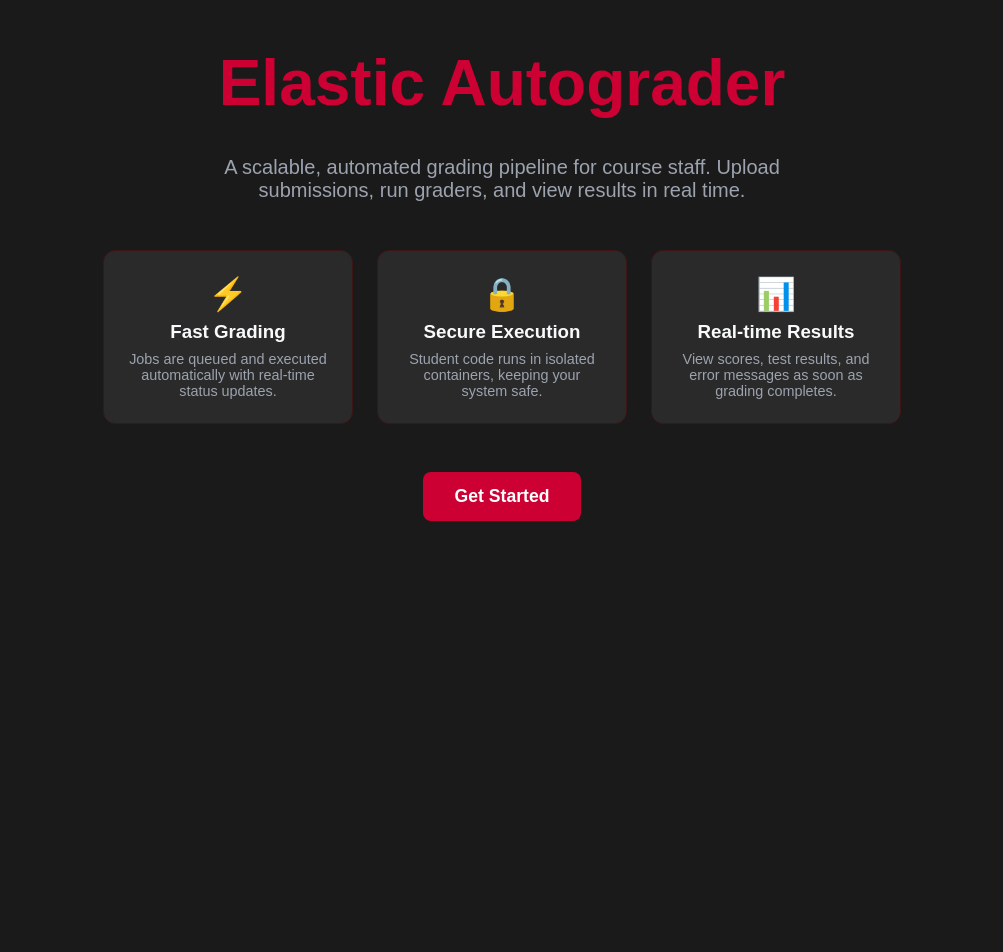
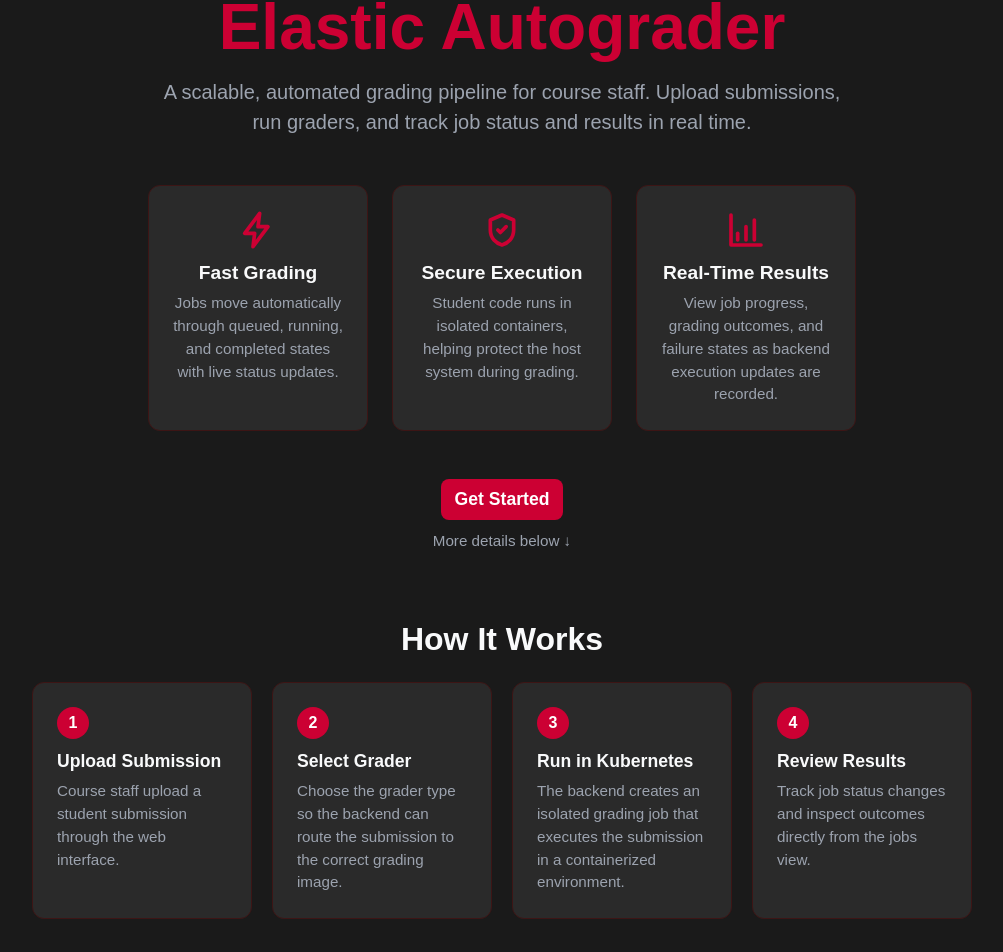
Before and after one commit to Electrolyte220/ElasticAutograder, a React (Vite) app in the folder frontend/: page / in a window 1280 px wide. Shown: the part 78-1030 px from the top of the page, without its empty margins (138-1141 px from the left). Before the commit the page ends 800 px from the top, so only its background shows below. Built offline with nearby package versions, Linux system fonts and the light colour scheme; what ag-grid-community would draw is missing.

Commit message:
merged matts ui updates n added stuff to landing page

```diff
--- /dev/null
+++ b/frontend/src/components/Icons.jsx
@@ -0,0 +1,57 @@
+export function LightningIcon() {
+  return (
+    <svg
+      width="40"
+      height="40"
+      viewBox="0 0 24 24"
+      fill="none"
+      stroke="currentColor"
+      strokeWidth="2.2"
+      strokeLinecap="round"
+      strokeLinejoin="round"
+      aria-hidden="true"
+    >
+      <path d="M13 2L4 14h6l-1 8 9-12h-6l1-8z" />
+    </svg>
+  );
+}
+
+export function ShieldIcon() {
+  return (
+    <svg
+      width="40"
+      height="40"
+      viewBox="0 0 24 24"
+      fill="none"
+      stroke="currentColor"
+      strokeWidth="2.2"
+      strokeLinecap="round"
+      strokeLinejoin="round"
+      aria-hidden="true"
+    >
+      <path d="M12 3l7 3v6c0 5-3.5 8-7 9-3.5-1-7-4-7-9V6l7-3z" />
+      <path d="M9.5 12l1.5 1.5 3.5-3.5" />
+    </svg>
+  );
+}
+
+export function ChartIcon() {
+  return (
+    <svg
+      width="40"
+      height="40"
+      viewBox="0 0 24 24"
+      fill="none"
+      stroke="currentColor"
+      strokeWidth="2.2"
+      strokeLinecap="round"
+      strokeLinejoin="round"
+      aria-hidden="true"
+    >
+      <path d="M3 3v18h18" />
+      <path d="M7 14v4" />
+      <path d="M12 10v8" />
+      <path d="M17 6v12" />
+    </svg>
+  );
+}
--- a/frontend/src/pages/LandingPage.jsx
+++ b/frontend/src/pages/LandingPage.jsx
@@ -1,96 +1,131 @@
 import { useNavigate } from "react-router-dom";
+import "../styles/LandingPage.css";
+import {LightningIcon, ShieldIcon, ChartIcon} from "../components/Icons.jsx";
+
 
 export default function LandingPage() {
   const navigate = useNavigate();
 
+  const workflowSteps = [
+    {
+      step: "1",
+      title: "Upload Submission",
+      text: "Course staff upload a student submission through the web interface.",
+    },
+    {
+      step: "2",
+      title: "Select Grader",
+      text: "Choose the grader type so the backend can route the submission to the correct grading image.",
+    },
+    {
+      step: "3",
+      title: "Run in Kubernetes",
+      text: "The backend creates an isolated grading job that executes the submission in a containerized environment.",
+    },
+    {
+      step: "4",
+      title: "Review Results",
+      text: "Track job status changes and inspect outcomes directly from the jobs view.",
+    },
+  ];
+
+  const supportedGraders = [
+    {
+      title: "Fibonacci",
+      text: "A classic problem that compares naive recursion, memoization, and iterative dynamic programming.",
+    },
+    {
+      title: "Two Sum",
+      text: "A common interview problem that tests array logic, hash map use, and exact output correctness.",
+    },
+  ];
+
   return (
-    <div style={{
-      minHeight: "100vh",
-      display: "flex",
-      flexDirection: "column",
-      justifyContent: "center",
-      alignItems: "center",
-      padding: "0px 24px",
-      background: "var(--bg)",
-      color: "var(--text)",
-      textAlign: "center",
-      marginTop: "-60px"
-    }}>
-      <h1 style={{
-        fontSize: "4rem",
-        fontWeight: "800",
-        marginBottom: "16px",
-        color: "var(--accent)"
-      }}>
-        Elastic Autograder
-      </h1>
+    <div className="landing-page">
+      <div className="landing-hero">
+        <h1 className="landing-title">Elastic Autograder</h1>
 
-      <p style={{
-        fontSize: "1.25rem",
-        color: "var(--muted)",
-        marginBottom: "48px",
-        maxWidth: "600px"
-      }}>
-        A scalable, automated grading pipeline for course staff. Upload submissions, run graders, and view results in real time.
+        <p className="landing-subtitle">
+          A scalable, automated grading pipeline for course staff. Upload
+          submissions, run graders, and track job status and results in real
+          time.
         </p>
 
-      <div style={{
-        display: "flex",
-        gap: "24px",
-        marginBottom: "48px",
-        flexWrap: "wrap",
-        justifyContent: "center"
-      }}>
-        <div style={{
-          background: "var(--surface)",
-          border: "1px solid var(--border)",
-          borderRadius: "12px",
-          padding: "24px",
-          width: "200px"
-        }}>
-          <div style={{ fontSize: "2rem", marginBottom: "8px" }}>⚡</div>
-          <h3 style={{ margin: "0 0 8px 0" }}>Fast Grading</h3>
-          <p style={{ color: "var(--muted)", margin: 0, fontSize: "0.9rem" }}>
-            Jobs are queued and executed automatically with real-time status updates.
+        <div className="landing-feature-grid">
+          <div className="landing-card">
+            <div className="landing-card-icon">
+              <LightningIcon />
+            </div>
+            <h3>Fast Grading</h3>
+            <p>
+              Jobs move automatically through queued, running, and completed
+              states with live status updates.
             </p>
           </div>
 
-        <div style={{
-          background: "var(--surface)",
-          border: "1px solid var(--border)",
-          borderRadius: "12px",
-          padding: "24px",
-          width: "200px"
-        }}>
-          <div style={{ fontSize: "2rem", marginBottom: "8px" }}>🔒</div>
-          <h3 style={{ margin: "0 0 8px 0" }}>Secure Execution</h3>
-          <p style={{ color: "var(--muted)", margin: 0, fontSize: "0.9rem" }}>
-            Student code runs in isolated containers, keeping your system safe.
+          <div className="landing-card">
+            <div className="landing-card-icon">
+              <ShieldIcon />
+            </div>
+            <h3>Secure Execution</h3>
+            <p>
+              Student code runs in isolated containers, helping protect the host
+              system during grading.
             </p>
           </div>
 
-        <div style={{
-          background: "var(--surface)",
-          border: "1px solid var(--border)",
-          borderRadius: "12px",
-          padding: "24px",
-          width: "200px"
-        }}>
-          <div style={{ fontSize: "2rem", marginBottom: "8px" }}>📊</div>
-          <h3 style={{ margin: "0 0 8px 0" }}>Real-time Results</h3>
-          <p style={{ color: "var(--muted)", margin: 0, fontSize: "0.9rem" }}>
-            View scores, test results, and error messages as soon as grading completes.
+          <div className="landing-card">
+            <div className="landing-card-icon">
+              <ChartIcon />
+            </div>
+            <h3>Real-Time Results</h3>
+            <p>
+              View job progress, grading outcomes, and failure states as backend
+              execution updates are recorded.
             </p>
           </div>
         </div>
 
+        <div className="landing-actions">
           <button
-        className="button"
-        style={{ fontSize: "1.1rem", padding: "14px 32px" }}
+            className="button landing-primary-button"
             onClick={() => navigate("/jobs")}
           >
             Get Started
           </button>
+
+          <a href="#how-it-works" className="landing-more-details">
+            More details below ↓
+          </a>
+        </div>
+      </div>
+
+      <section id="how-it-works" className="landing-section">
+        <h2 className="landing-section-title">How It Works</h2>
+
+        <div className="workflow-grid">
+          {workflowSteps.map((item) => (
+            <div key={item.step} className="workflow-card">
+              <div className="workflow-step">{item.step}</div>
+              <h3>{item.title}</h3>
+              <p>{item.text}</p>
+            </div>
+          ))}
+        </div>
+      </section>
+
+      <section className="landing-section">
+        <h2 className="landing-section-title">Supported Graders</h2>
+
+        <div className="graders-grid">
+          {supportedGraders.map((grader) => (
+            <div key={grader.title} className="grader-card">
+              <h3>{grader.title}</h3>
+              <p>{grader.text}</p>
+            </div>
+          ))}
+        </div>
+      </section>
     </div>
   );
 }
--- /dev/null
+++ b/frontend/src/styles/LandingPage.css
@@ -0,0 +1,221 @@
+.landing-page {
+  min-height: 100vh;
+  width: 100%;
+  box-sizing: border-box;
+  display: flex;
+  flex-direction: column;
+  align-items: center;
+  padding: 48px 24px 72px;
+  background: var(--bg);
+  color: var(--text);
+  text-align: center;
+}
+
+.landing-hero {
+  width: 100%;
+  max-width: 900px;
+  margin-top: 24px;
+}
+
+.landing-title {
+  font-size: 4rem;
+  font-weight: 800;
+  margin: 0 0 16px 0;
+  color: var(--accent);
+  line-height: 1.05;
+}
+
+.landing-subtitle {
+  font-size: 1.25rem;
+  color: var(--muted);
+  margin: 0 auto 48px;
+  max-width: 700px;
+  line-height: 1.5;
+}
+
+.landing-feature-grid {
+  display: flex;
+  gap: 24px;
+  margin-bottom: 48px;
+  flex-wrap: wrap;
+  justify-content: center;
+}
+
+.landing-card {
+  background: var(--surface);
+  border: 1px solid var(--border);
+  border-radius: 12px;
+  padding: 24px;
+  width: 220px;
+  box-sizing: border-box;
+}
+
+.landing-card-icon {
+  display: flex;
+  justify-content: center;
+  align-items: center;
+  color: var(--accent);
+  margin-bottom: 12px;
+}
+
+.landing-card h3 {
+  margin: 0 0 8px 0;
+  font-size: 1.2rem;
+}
+
+.landing-card p {
+  color: var(--muted);
+  margin: 0;
+  font-size: 0.95rem;
+  line-height: 1.5;
+}
+
+.landing-actions {
+  display: flex;
+  flex-direction: column;
+  align-items: center;
+  gap: 12px;
+}
+
+.landing-primary-button {
+  font-size: 1.1rem;
+  padding: 14px 32px;
+}
+
+.landing-more-details {
+  font-size: 0.95rem;
+  color: var(--muted);
+  text-decoration: none;
+  transition: color 0.2s ease, transform 0.2s ease;
+}
+
+.landing-more-details:hover {
+  color: var(--text);
+  transform: translateY(1px);
+}
+
+.landing-section {
+  width: 100%;
+  max-width: 1000px;
+  margin-top: 72px;
+}
+
+.landing-section-title {
+  font-size: 2rem;
+  font-weight: 700;
+  margin: 0 0 16px 0;
+  color: var(--text);
+}
+
+.workflow-grid {
+  display: flex;
+  flex-wrap: wrap;
+  justify-content: center;
+  gap: 20px;
+  margin-top: 24px;
+}
+
+.workflow-card {
+  background: var(--surface);
+  border: 1px solid var(--border);
+  border-radius: 12px;
+  padding: 24px;
+  width: 220px;
+  box-sizing: border-box;
+  text-align: left;
+}
+
+.workflow-step {
+  width: 32px;
+  height: 32px;
+  border-radius: 999px;
+  background: var(--accent);
+  color: white;
+  display: flex;
+  align-items: center;
+  justify-content: center;
+  font-weight: 700;
+  margin-bottom: 12px;
+}
+
+.workflow-card h3 {
+  margin: 0 0 8px 0;
+  font-size: 1.1rem;
+}
+
+.workflow-card p {
+  color: var(--muted);
+  margin: 0;
+  font-size: 0.95rem;
+  line-height: 1.5;
+}
+
+.graders-grid {
+  display: flex;
+  flex-wrap: wrap;
+  justify-content: center;
+  gap: 20px;
+  margin-top: 24px;
+}
+
+.grader-card {
+  background: var(--surface);
+  border: 1px solid var(--border);
+  border-radius: 12px;
+  padding: 24px;
+  width: 280px;
+  box-sizing: border-box;
+  text-align: left;
+}
+
+.grader-card h3 {
+  margin: 0 0 8px 0;
+  font-size: 1.1rem;
+}
+
+.grader-card p {
+  color: var(--muted);
+  margin: 0;
+  font-size: 0.95rem;
+  line-height: 1.5;
+}
+
+@media (max-width: 900px) {
+  .landing-title {
+    font-size: 3.2rem;
+  }
+
+  .landing-subtitle {
+    font-size: 1.1rem;
+    margin-bottom: 40px;
+  }
+}
+
+@media (max-width: 600px) {
+  .landing-page {
+    padding: 36px 16px 56px;
+  }
+
+  .landing-title {
+    font-size: 2.5rem;
+  }
+
+  .landing-subtitle {
+    font-size: 1rem;
+  }
+
+  .landing-card,
+  .workflow-card,
+  .grader-card {
+    width: 100%;
+    max-width: 340px;
+  }
+
+  .landing-section {
+    margin-top: 56px;
+  }
+
+  .landing-section-title {
+    font-size: 1.7rem;
+  }
+}
--- a/frontend/src/styles/theme.css
+++ b/frontend/src/styles/theme.css
@@ -20,7 +20,6 @@ body {
   font-family: Arial, sans-serif;
   background: var(--bg);
   color: var(--text);
-  overflow: hidden;
 }
 
 #root {
```
Also changed, not shown: frontend/src/pages/SubmitJobPage.jsx (+3 -5 lines). Lines whose indentation alone changed are shown as unchanged.
